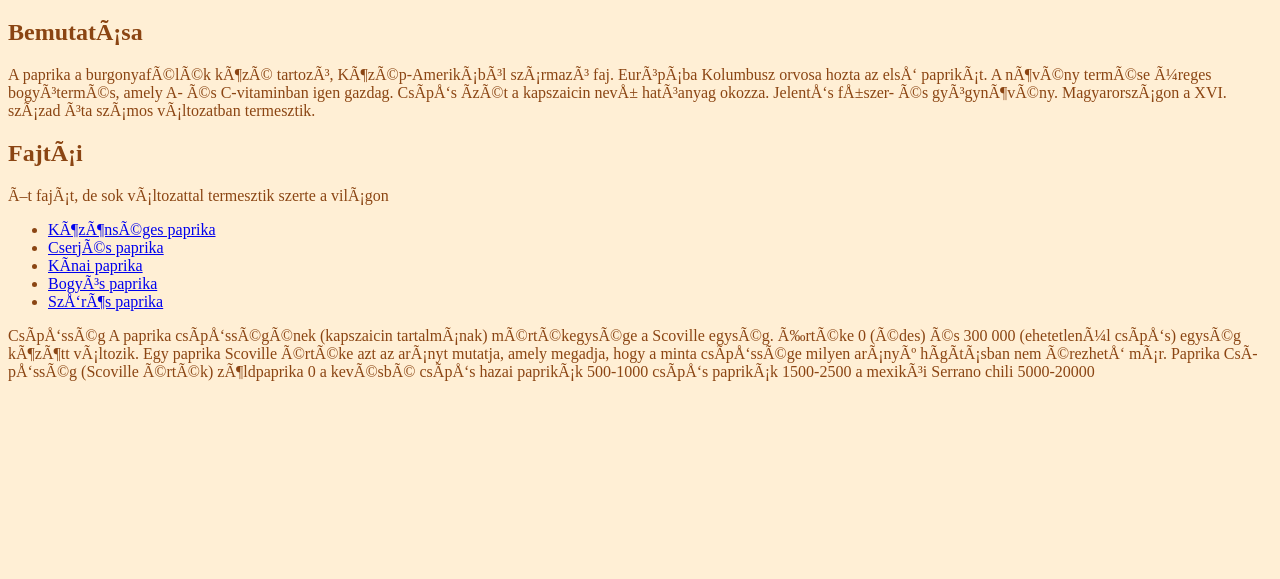
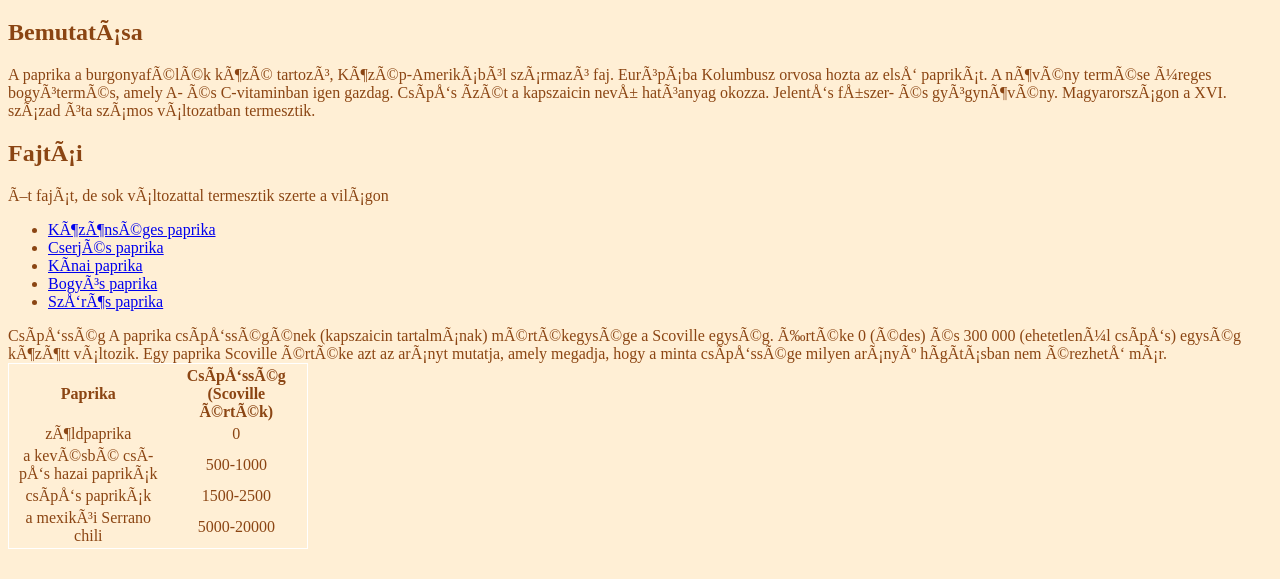
Before and after one commit to tamas1023/paprika, a plain HTML site: page index.html in a window 1280 px wide. Shown: the part 61-640 px from the top of the page. Drawn offline with Linux system fonts and the light colour scheme.

Commit message:
9.a feladat elvégzése

```diff
--- a/index.html
+++ b/index.html
@@ -26,12 +26,32 @@
 
     Csípősség
     A paprika csípősségének (kapszaicin tartalmának) mértékegysége a Scoville egység. Értéke 0 (édes) és 300 000 (ehetetlenül csípős) egység között változik. Egy paprika Scoville értéke azt az arányt mutatja, amely megadja, hogy a minta csípőssége milyen arányú hígításban nem érezhető már.
+    <table>
+        <tr>
+        <th>Paprika</th>
+        <th>Csípősség (Scoville érték)</th></tr>
+        <tr>
+            <td>zöldpaprika</td>
+            <td>0</td>
+        </tr>
+        <tr>
+            <td>a kevésbé csípős hazai paprikák</td>
+            <td>500-1000</td>
+        </tr>
+        <tr>
+            <td>csípős paprikák</td>
+            <td>1500-2500</td>
+        </tr>
+        <tr>
+            <td>a mexikói Serrano chili</td>
+            <td>5000-20000</td>
+        </tr>
+    </table>
 
-    Paprika Csípősség (Scoville érték)
-    zöldpaprika 0
-    a kevésbé csípős hazai paprikák 500-1000
-    csípős paprikák 1500-2500
-    a mexikói Serrano chili 5000-20000
+
+
+
+
 </div>
 </div>
 </body>
--- a/paprika.css
+++ b/paprika.css
@@ -2,3 +2,8 @@ body{
     background-color: #FFEFD5 ;
     color: #8B4513 ;
 }
+table{
+    width: 300px;
+    text-align: center;
+    border: 1px solid white;
+}
```
